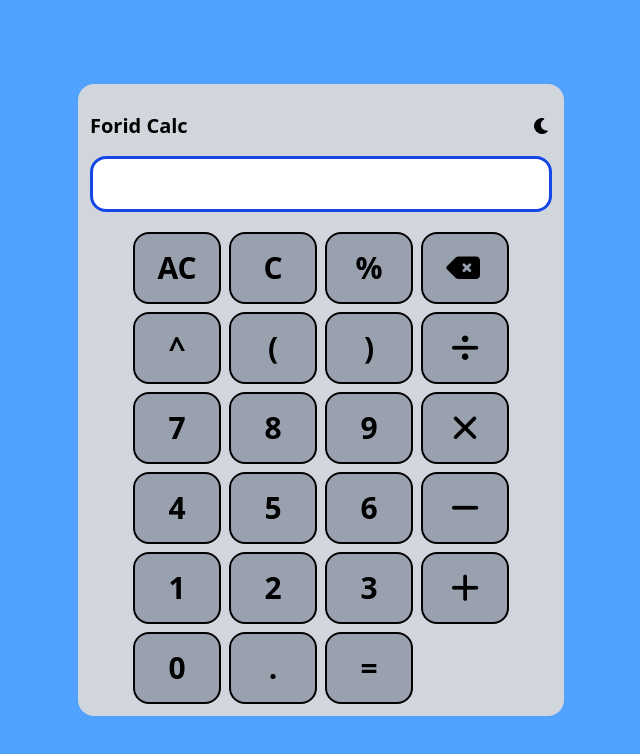
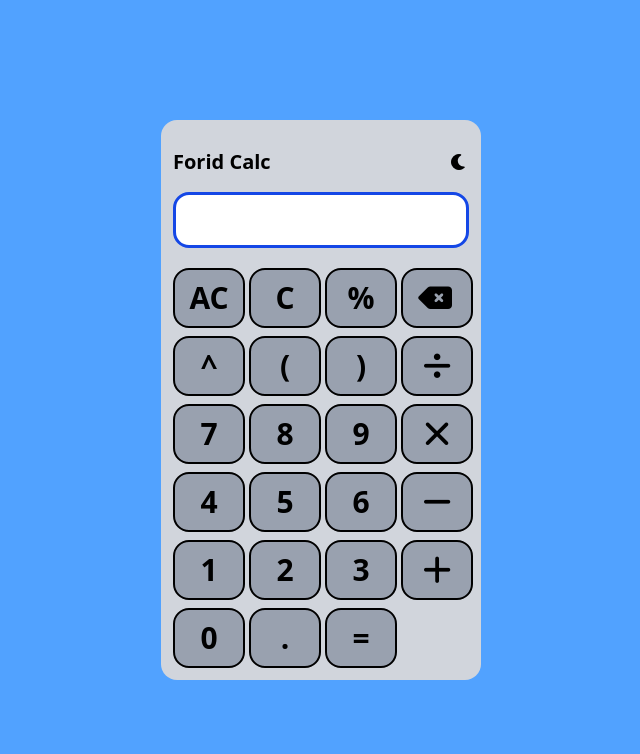
Before and after one commit to Foridul35962/Calculator, a React (Vite) app: page / in a window 1280 px wide. Shown: the top 754 px of the page, without its empty margins (319-959 px from the left). Built offline with nearby package versions, Linux system fonts and the light colour scheme.

Commit message:
size define

```diff
--- a/src/buttons.jsx
+++ b/src/buttons.jsx
@@ -3,7 +3,7 @@ const buttons = ({ pera }) => {
         <div className="grid grid-cols-4 gap-2 justify-center items-center mt-5">
             {
                 pera.map((item, idx) => (
-                    <button key={idx} className="h-18 w-22 bg-gray-400 shadow-gray-600 border-2 rounded-2xl font-bold text-3xl hover:scale-105 transition-all transform duration-300 active:scale-95 active:bg-blue-500 dark:bg-gray-900">
+                    <button key={idx} className="h-15 w-18 bg-gray-400 shadow-gray-600 border-2 rounded-2xl font-bold text-3xl hover:scale-105 transition-all transform duration-300 active:scale-95 active:bg-blue-500 dark:bg-gray-900">
                         {item.icon ? <i className={item.icon}></i> : item.name}
                     </button>
                 ))
--- a/src/calculator.jsx
+++ b/src/calculator.jsx
@@ -5,7 +5,7 @@ import Buttons from "./buttons";
 const calculator = () => {
     return (
         <>
-        <div className="bg-gray-300 text-black rounded-2xl flex justify-center items-center flex-col p-3 dark:bg-gray-800 dark:text-white min-w-sm">
+        <div className="bg-gray-300 text-black rounded-2xl flex justify-center items-center flex-col p-3 dark:bg-gray-800 dark:text-white w-80">
             <Navbars></Navbars>
             <Display></Display>
             <Buttons pera={items}></Buttons>
```
